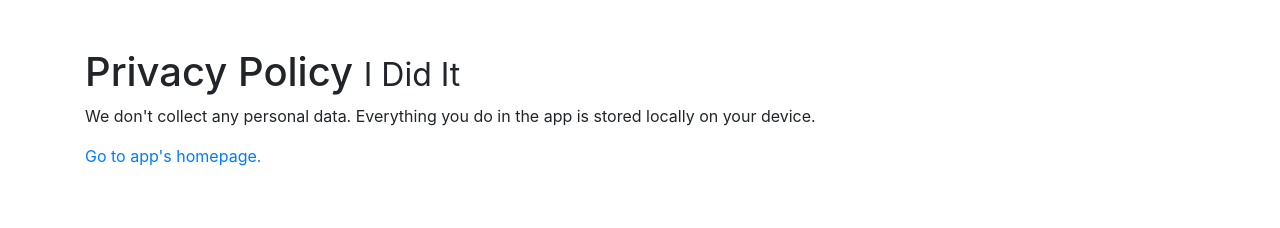
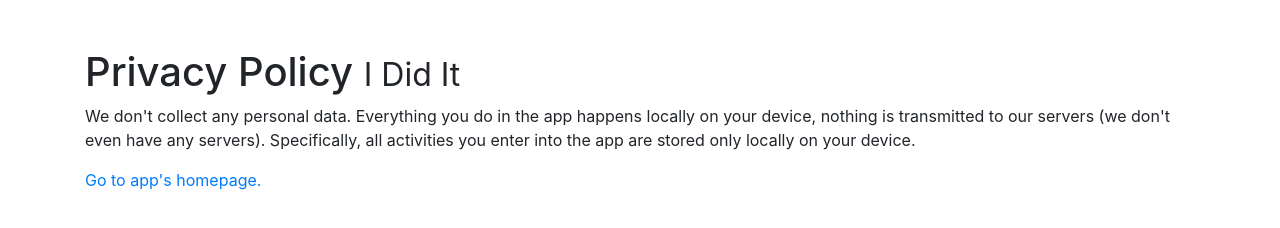
Before and after one commit to doablespace/website, a plain HTML site: page privacy.html in a window 1280 px wide. Drawn offline with nearby package versions, Linux system fonts and the light colour scheme.

Commit message:
Clarify privacy policy

```diff
--- a/privacy.html
+++ b/privacy.html
@@ -13,7 +13,12 @@
 
     <h1>Privacy Policy <small>I Did It</small></h1>
 
-    <p>We don't collect any personal data. Everything you do in the app is stored locally on your device.</p>
+    <p>
+        We don't collect any personal data.
+        Everything you do in the app happens locally on your device,
+        nothing is transmitted to our servers (we don't even have any servers).
+        Specifically, all activities you enter into the app are stored only locally on your device.
+    </p>
 
     <p><a href="/">Go to app's homepage.</a></p>
 
```
